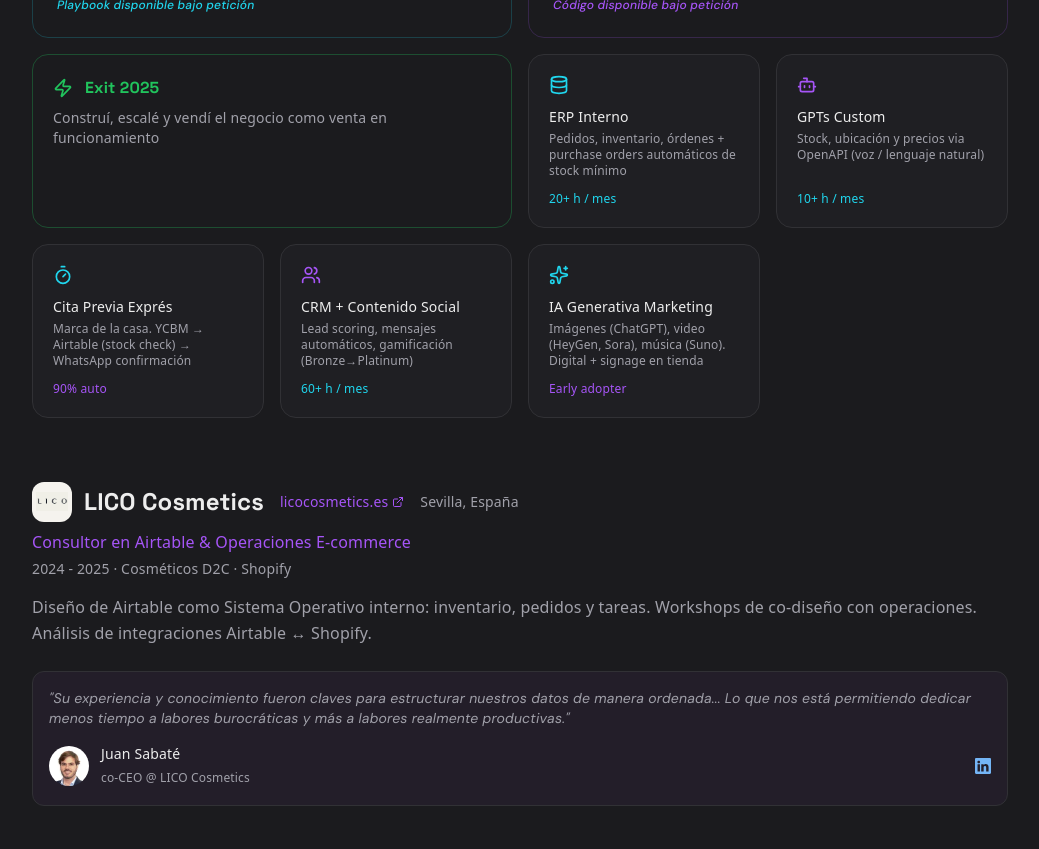
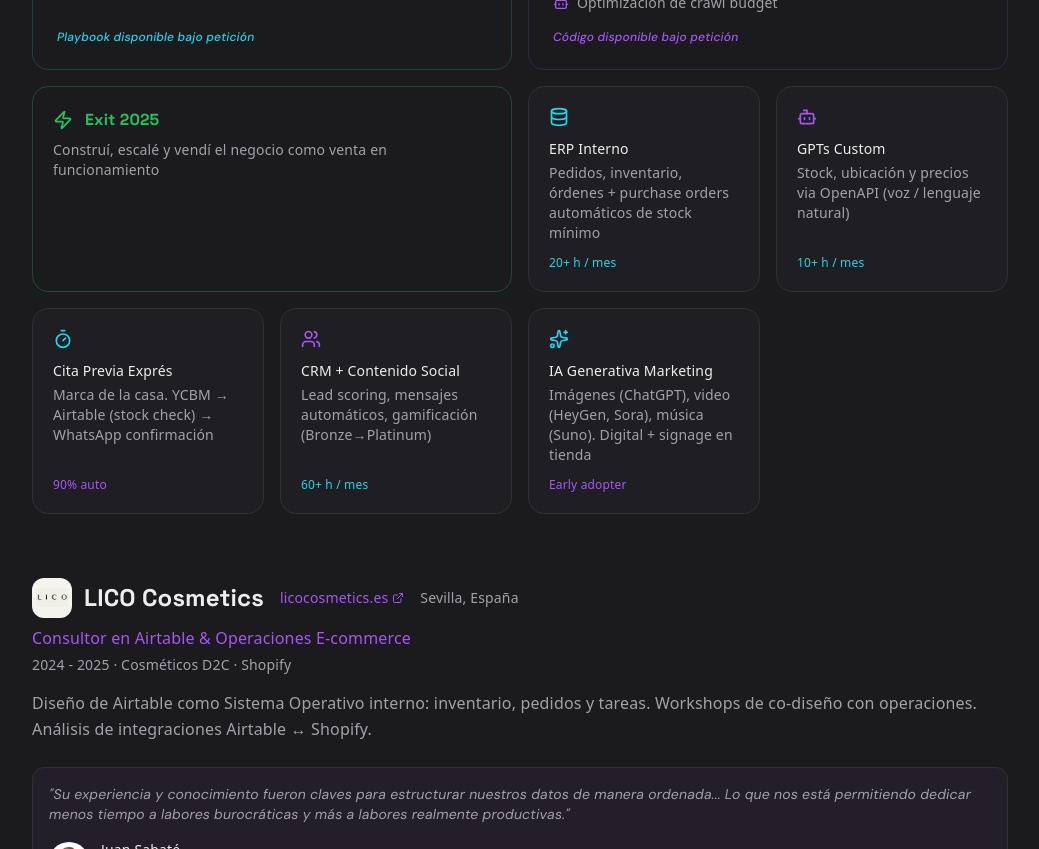
Before and after one commit to santifer-dev/cv-santiago, a React (Vite) app: page / in a window 1280 px wide. Shown: the part 2800-3649 px from the top of the page, without its empty margins (120-1159 px from the left). Built offline with nearby package versions, Linux system fonts and the light colour scheme; a web font is replaced by a local one.

Commit message:
fix: hydration class=dark on html, bump font sizes for WCAG AA accessibility

```diff
--- a/index.html
+++ b/index.html
@@ -1,7 +1,7 @@
 <!doctype html>
 <!-- Built with Claude Code · 39 evals · 4-layer security · 0 console errors -->
 <!-- If you're reading this, we should talk → hi@santifer.io -->
-<html lang="es">
+<html lang="es" class="dark">
   <head>
     <meta charset="UTF-8" />
     <meta name="viewport" content="width=device-width, initial-scale=1.0" />
--- a/scripts/prerender.tsx
+++ b/scripts/prerender.tsx
@@ -115,7 +115,7 @@ let enPage = indexHtml
   // Inject EN content into #root
   .replace('<div id="root"></div>', `<div id="root">${enHtml}</div>`)
   // Switch to EN lang
-  .replace('<html lang="es">', '<html lang="en">')
+  .replace('<html lang="es" class="dark">', '<html lang="en" class="dark">')
   // Update SEO meta tags
   .replace(
     /<title>[^<]*<\/title>/,
--- a/src/App.tsx
+++ b/src/App.tsx
@@ -1362,7 +1362,7 @@ function App() {
                       <Zap className="w-4 h-4 text-accent shrink-0 mt-0.5" />
                       <span className="text-sm font-semibold group-hover:text-accent transition-colors leading-tight">{item.title}</span>
                     </div>
-                    <p className="text-xs text-muted-foreground pl-6">{item.desc}</p>
+                    <p className="text-sm text-muted-foreground pl-6">{item.desc}</p>
                   </div>
                 ))}
               </div>
@@ -1549,7 +1549,7 @@ function App() {
               <div className="h-full p-5 rounded-2xl bg-card border border-border hover:border-primary/30 transition-all duration-200 flex flex-col">
                 <Database className="w-5 h-5 text-primary mb-3" />
                 <p className="font-medium text-sm mb-1">{t.experience.santifer.erp.title}</p>
-                <p className="text-xs text-muted-foreground">{t.experience.santifer.erp.desc}</p>
+                <p className="text-sm text-muted-foreground">{t.experience.santifer.erp.desc}</p>
                 <span className="text-xs font-medium text-primary mt-auto pt-3">{t.experience.santifer.erp.metric}</span>
               </div>
             </AnimatedSection>
@@ -1559,7 +1559,7 @@ function App() {
               <div className="h-full p-5 rounded-2xl bg-card border border-border hover:border-primary/30 transition-all duration-200 flex flex-col">
                 <Bot className="w-5 h-5 text-accent mb-3" />
                 <p className="font-medium text-sm mb-1">{t.experience.santifer.gpts.title}</p>
-                <p className="text-xs text-muted-foreground">{t.experience.santifer.gpts.desc}</p>
+                <p className="text-sm text-muted-foreground">{t.experience.santifer.gpts.desc}</p>
                 <span className="text-xs font-medium text-primary mt-auto pt-3">{t.experience.santifer.gpts.metric}</span>
               </div>
             </AnimatedSection>
@@ -1569,7 +1569,7 @@ function App() {
               <div className="h-full p-5 rounded-2xl bg-card border border-border hover:border-primary/30 transition-all duration-200 flex flex-col">
                 <Timer className="w-5 h-5 text-primary mb-3" />
                 <p className="font-medium text-sm mb-1">{t.experience.santifer.reservas.title}</p>
-                <p className="text-xs text-muted-foreground">{t.experience.santifer.reservas.desc}</p>
+                <p className="text-sm text-muted-foreground">{t.experience.santifer.reservas.desc}</p>
                 <span className="text-xs font-medium text-accent mt-auto pt-3">{t.experience.santifer.reservas.metric}</span>
               </div>
             </AnimatedSection>
@@ -1579,7 +1579,7 @@ function App() {
               <div className="h-full p-5 rounded-2xl bg-card border border-border hover:border-primary/30 transition-all duration-200 flex flex-col">
                 <Users className="w-5 h-5 text-accent mb-3" />
                 <p className="font-medium text-sm mb-1">{t.experience.santifer.crm.title}</p>
-                <p className="text-xs text-muted-foreground">{t.experience.santifer.crm.desc}</p>
+                <p className="text-sm text-muted-foreground">{t.experience.santifer.crm.desc}</p>
                 <span className="text-xs font-medium text-primary mt-auto pt-3">{t.experience.santifer.crm.metric}</span>
               </div>
             </AnimatedSection>
@@ -1589,7 +1589,7 @@ function App() {
               <div className="h-full p-5 rounded-2xl bg-card border border-border hover:border-primary/30 transition-all duration-200 flex flex-col">
                 <Sparkles className="w-5 h-5 text-primary mb-3" />
                 <p className="font-medium text-sm mb-1">{t.experience.santifer.genAI.title}</p>
-                <p className="text-xs text-muted-foreground">{t.experience.santifer.genAI.desc}</p>
+                <p className="text-sm text-muted-foreground">{t.experience.santifer.genAI.desc}</p>
                 <span className="text-xs font-medium text-accent mt-auto pt-3">{t.experience.santifer.genAI.metric}</span>
               </div>
             </AnimatedSection>
@@ -1956,7 +1956,7 @@ function App() {
                   }`}
                 >
                   <div className="flex items-start justify-between mb-3">
-                    <h3 className={`font-display text-lg font-bold transition-colors ${
+                    <h3 className={`font-display text-xl font-bold transition-colors ${
                       isTool ? 'group-hover:text-tool' : 'group-hover:text-primary'
                     }`}>{project.title}</h3>
                     <div className="flex items-center gap-2">
--- a/src/index.css
+++ b/src/index.css
@@ -253,14 +253,14 @@
     transition: background-color 0.3s ease, color 0.3s ease;
   }
 
-  /* Accesibilidad: tamaños mínimos mejorados */
+  /* Accesibilidad: tamaños mínimos WCAG AA */
   .text-xs {
-    font-size: 0.8125rem; /* 13px en vez de 12px */
+    font-size: 0.875rem; /* 14px — mínimo legible */
     line-height: 1.4;
   }
 
   .text-sm {
-    font-size: 0.9375rem; /* 15px en vez de 14px */
+    font-size: 1rem; /* 16px — WCAG AA body minimum */
     line-height: 1.5;
   }
 }
```
